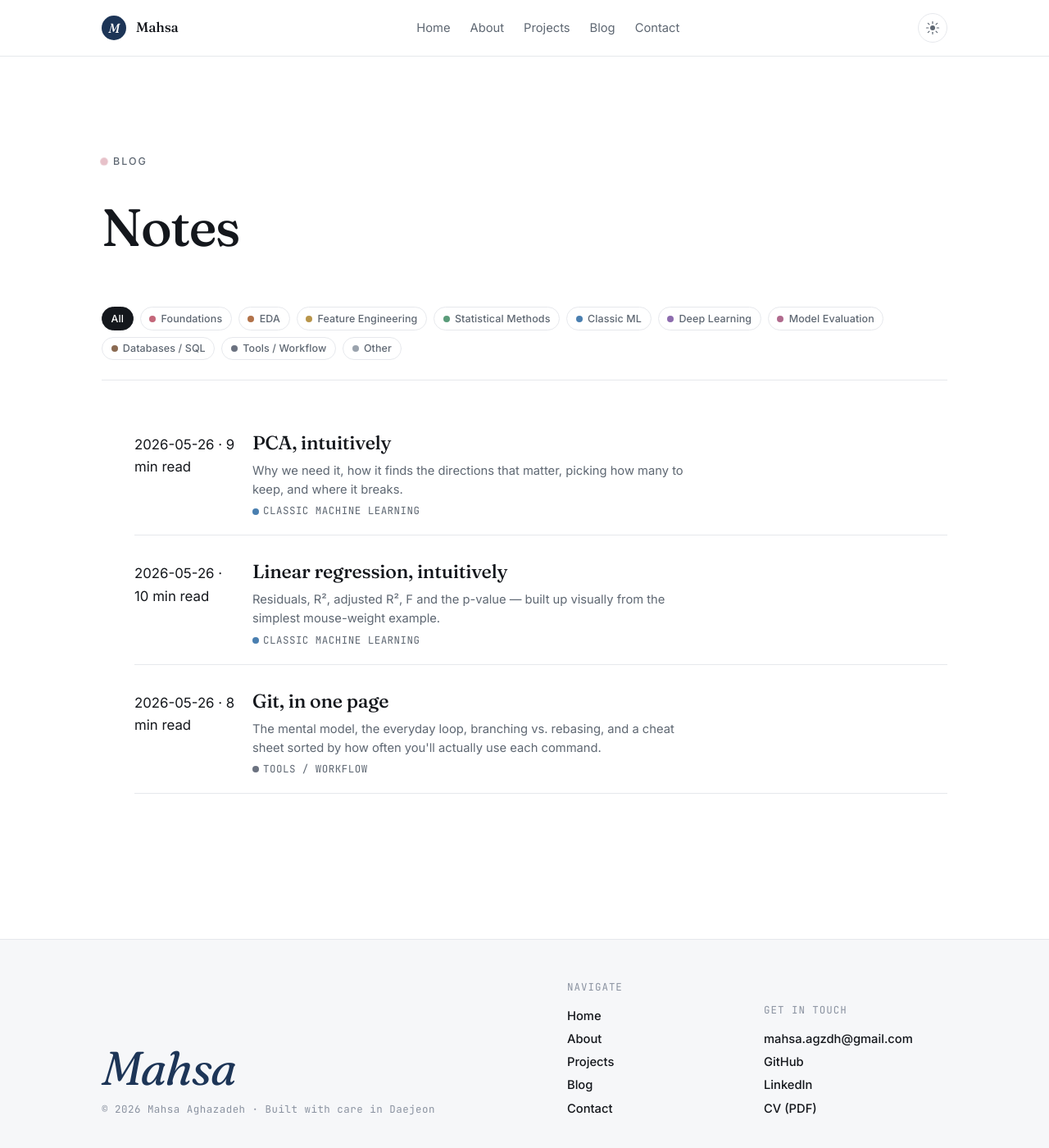
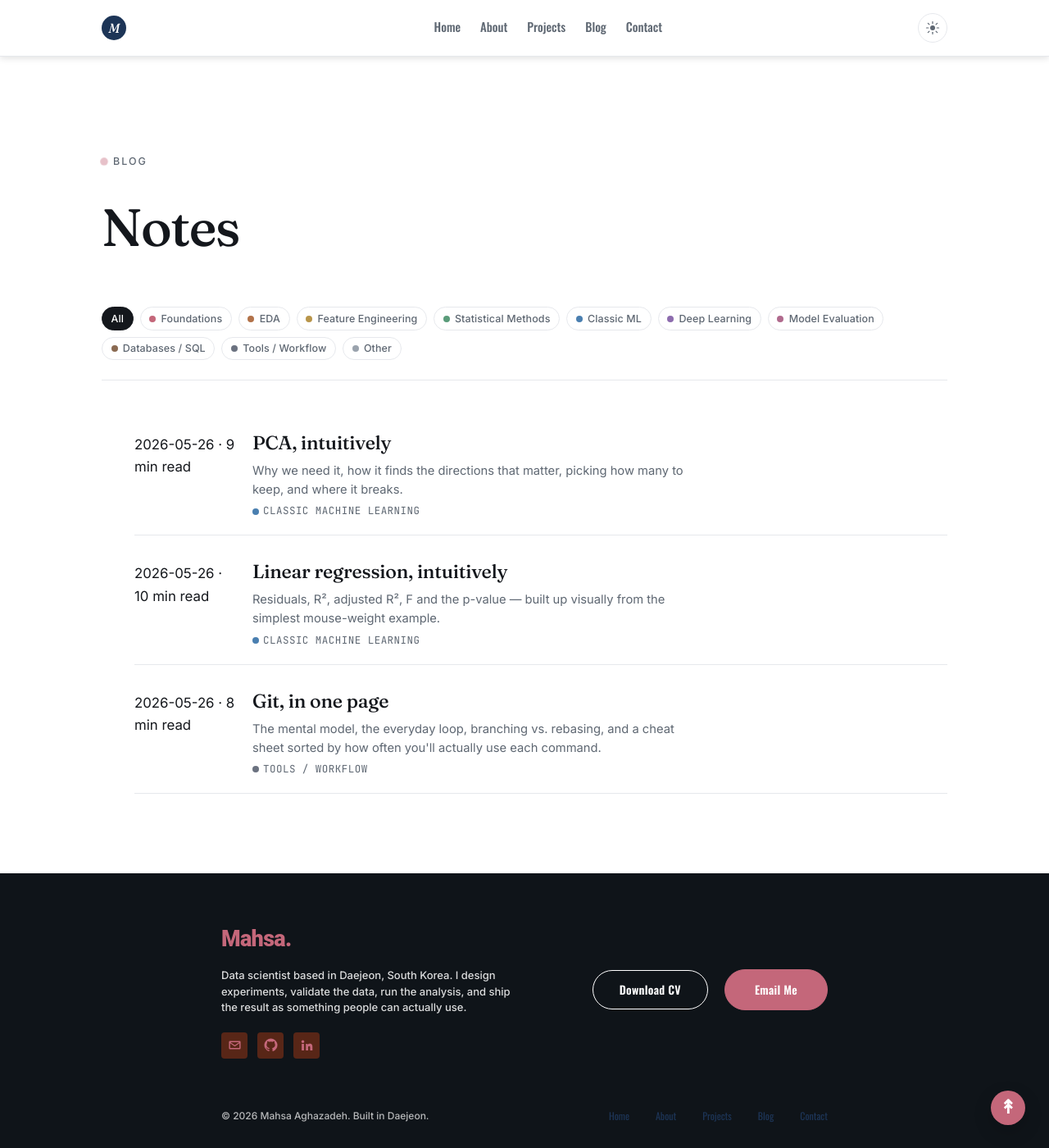
Before and after one commit to mahsa-agz/mahsa-agz.github.io, a Jekyll site: the page built from blog/index.html, in a window 1280 px wide and 1400 px high. Shown: the whole window at 82% size. Built offline with Jekyll 4.4.1, drawn with Linux system fonts in a browser that asks for light colours.

Commit message:
Small Fixes

```diff
--- a/_includes/home-footer.html
+++ b/_includes/footer.html
@@ -1,6 +1,8 @@
 {%- comment -%}
-  Homepage footer — dark style with brand + socials + footer-nav.
-  Nav items come from _data/nav.yml; on the homepage they're anchor jumps.
+  Universal footer — same on the homepage AND every subpage.
+  Nav items pull from _data/nav.yml. On the homepage they jump to
+  in-page section anchors (#about / #work / #blog / #top); on every
+  other page they're full URLs.
 {%- endcomment -%}
 <footer class="footer" id="contact">
   <div class="footer-inner">
@@ -39,14 +41,21 @@
     <nav class="footer-nav" aria-label="Footer navigation">
       {%- for item in site.data.nav.items -%}
         {%- assign target = item.url -%}
+        {%- if page.url == "/" -%}
           {%- case item.label -%}
+            {%- when "Home"     -%}{%- assign target = "#top"     -%}
             {%- when "About"    -%}{%- assign target = "#about"   -%}
             {%- when "Projects" -%}{%- assign target = "#work"    -%}
             {%- when "Blog"     -%}{%- assign target = "#blog"    -%}
             {%- when "Contact"  -%}{%- assign target = "#contact" -%}
-          {%- when "Home"     -%}{%- assign target = "#top"     -%}
           {%- endcase -%}
+        {%- endif -%}
+        {%- assign first_char = target | slice: 0, 1 -%}
+        {%- if first_char == "#" -%}
           <a href="{{ target }}">{{ item.label }}</a>
+        {%- else -%}
+          <a href="{{ target | relative_url }}">{{ item.label }}</a>
+        {%- endif -%}
       {%- endfor -%}
     </nav>
   </div>
--- a/_includes/site-footer.html
+++ /dev/null
@@ -1,31 +0,0 @@
-{%- comment -%}
-  Editorial footer — used by default + post layouts.
-  Brand · Nav (from _data/nav.yml) · Contact (from _config.yml site vars).
-{%- endcomment -%}
-<footer class="site-footer" id="contact">
-  <div class="site-footer__inner">
-    <div class="site-footer__brand">
-      <p class="signature">Mahsa</p>
-      <p class="site-footer__meta">
-        &copy; <span id="year"></span> Mahsa Aghazadeh · Built with care in Daejeon
-      </p>
-    </div>
-    <div class="site-footer__nav">
-      <p class="site-footer__nav-label">Navigate</p>
-      <ul class="site-footer__nav-list">
-        {%- for item in site.data.nav.items -%}
-          <li><a href="{{ item.url | relative_url }}">{{ item.label }}</a></li>
-        {%- endfor -%}
-      </ul>
-    </div>
-    <div class="site-footer__contact">
-      <p class="site-footer__contact-label">Get in touch</p>
-      <ul class="site-footer__contact-list">
-        <li><a href="mailto:{{ site.email }}">{{ site.email }}</a></li>
-        <li><a href="https://github.com/{{ site.github_username }}">GitHub</a></li>
-        <li><a href="{{ site.linkedin_url }}">LinkedIn</a></li>
-        <li><a href="{{ '/mahsa_resume.pdf' | relative_url }}">CV (PDF)</a></li>
-      </ul>
-    </div>
-  </div>
-</footer>
--- a/_includes/site-nav.html
+++ b/_includes/site-nav.html
@@ -2,7 +2,7 @@
   Editorial header nav — used by default + post layouts (subpages only).
   Nav items come from _data/nav.yml.
 {%- endcomment -%}
-<header class="site-header">
+<header class="site-header" id="top">
   <nav class="nav" aria-label="Primary">
     <a href="{{ '/' | relative_url }}" class="nav__brand">
       <span class="nav__mark" aria-hidden="true">M</span>
--- a/_layouts/default.html
+++ b/_layouts/default.html
@@ -26,8 +26,20 @@
       href="https://fonts.googleapis.com/css2?family=Fraunces:ital,opsz,wght@0,9..144,400;0,9..144,500;0,9..144,600;1,9..144,400;1,9..144,500&family=Inter:wght@400;500;600;700&family=JetBrains+Mono:wght@400;500&display=swap"
       rel="stylesheet"
     />
+    {%- comment -%}
+      home.css loaded FIRST (only for the .footer + .pill + .socials styles
+      that the unified footer needs). main.css and post.css load after so
+      the editorial nav, body typography, and tokens win on every shared
+      selector.
+    {%- endcomment -%}
+    <link rel="stylesheet" href="{{ '/styles/home.css' | relative_url }}" />
     <link rel="stylesheet" href="{{ '/styles/main.css' | relative_url }}" />
     <link rel="stylesheet" href="{{ '/styles/post.css' | relative_url }}" />
+    <link rel="preconnect" href="https://fonts.googleapis.com" />
+    <link
+      href="https://fonts.googleapis.com/css2?family=Oswald:wght@300;400;500;600;700&display=swap"
+      rel="stylesheet"
+    />
   </head>
   <body>
     {% include site-nav.html %}
@@ -36,7 +48,7 @@
       {{ content }}
     </main>
 
-    {% include site-footer.html %}
+    {% include footer.html %}
 
     <script src="{{ '/scripts/main.js' | relative_url }}"></script>
   </body>
--- a/_layouts/home.html
+++ b/_layouts/home.html
@@ -48,12 +48,13 @@
   </head>
   <body>
     {% include home-nav.html %}
+    {%- comment -%} home-nav is the Oswald-style nav used only on the homepage {%- endcomment -%}
 
     <main>
       {{ content }}
     </main>
 
-    {% include home-footer.html %}
+    {% include footer.html %}
 
     <script src="{{ '/scripts/main.js' | relative_url }}"></script>
   </body>
--- a/scripts/main.js
+++ b/scripts/main.js
@@ -1,3 +1,17 @@
+// ===== "Back to top" / Home anchor =====
+// Any link with href="#top" smooth-scrolls to the very top of the page.
+// Used by the homepage Home nav link and the back-to-top button.
+document.querySelectorAll('a[href="#top"]').forEach((link) => {
+  link.addEventListener("click", (e) => {
+    e.preventDefault();
+    window.scrollTo({ top: 0, behavior: "smooth" });
+    // Clear any leftover hash from previous clicks.
+    if (location.hash) {
+      history.replaceState(null, "", location.pathname + location.search);
+    }
+  });
+});
+
 // ===== Year =====
 const yearEl = document.getElementById("year");
 if (yearEl) yearEl.textContent = new Date().getFullYear();
--- a/styles/home.css
+++ b/styles/home.css
@@ -27,7 +27,7 @@
   --muted: #9aa3ad;
   --light: #18222e;
   --line: #2c2228;
-  --bg: #0f0d10;
+  --bg: #0f1419;
   --card: #1a151a;
   --pink-soft: #1f1518;
   --tag-bg: #2a1d22;
@@ -44,7 +44,7 @@
     --muted: #9aa3ad;
     --light: #18222e;
     --line: #2c2228;
-    --bg: #0f0d10;
+    --bg: #0f1419;
     --card: #1a151a;
     --pink-soft: #1f1518;
     --tag-bg: #2a1d22;
@@ -824,7 +824,7 @@ img { max-width: 100%; display: block; }
    FOOTER (always dark)
    ============================================================= */
 .footer {
-  background: #050505;
+  background: #0f1419;
   color: #fff;
   padding: 58px 0 50px;
 }
@@ -873,7 +873,7 @@ img { max-width: 100%; display: block; }
   border-color: #fff;
   padding: 11px 32px;
 }
-.dark-pill:hover { background: #fff; color: #050505; }
+.dark-pill:hover { background: #fff; color: #0f1419; }
 .solid-pill {
   background: var(--orange);
   border-color: var(--orange);
```
Also changed, not shown: about/index.html (+9 -0 lines). Lines whose indentation alone changed are shown as unchanged.
